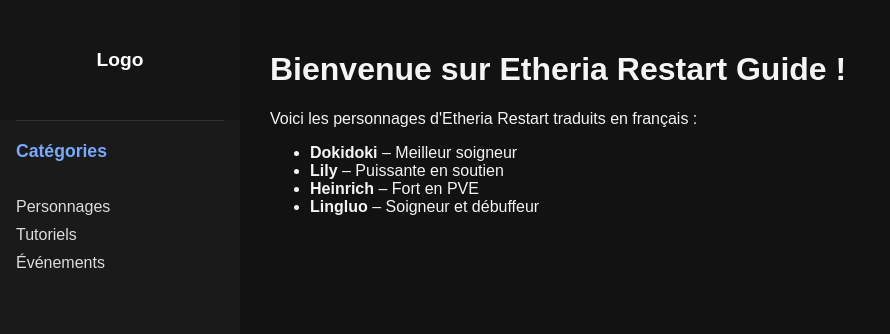
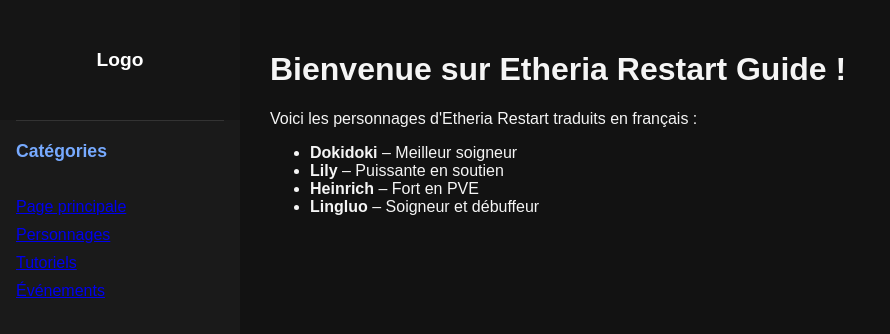
Before and after one commit to Chiubbi/etheria-restart, a Next.js app: page / in a window 1280 px wide. Shown: the top 334 px of the page, without its empty margins (0-890 px from the left). Built offline with nearby package versions, Linux system fonts and the light colour scheme.

Commit message:
Update layout.js

```diff
--- a/components/layout.js
+++ b/components/layout.js
@@ -1,4 +1,5 @@
 import styles from './layout.module.css';
+import Link from 'next/link';  // Import de Link pour la navigation
 
 const Layout = ({ children }) => {
   return (
@@ -11,9 +12,10 @@ const Layout = ({ children }) => {
         <div className={styles.separator} />
         <h2>Catégories</h2>
         <ul>
-          <li>Personnages</li>
-          <li>Tutoriels</li>
-          <li>Événements</li>
+          <li><Link href="/">Page principale</Link></li>
+          <li><Link href="/personnages">Personnages</Link></li> {/* Lien vers la page Personnages */}
+          <li><Link href="/">Tutoriels</Link></li>
+          <li><Link href="/">Événements</Link></li>
         </ul>
       </aside>
       <main className={styles.mainContent}>
```
